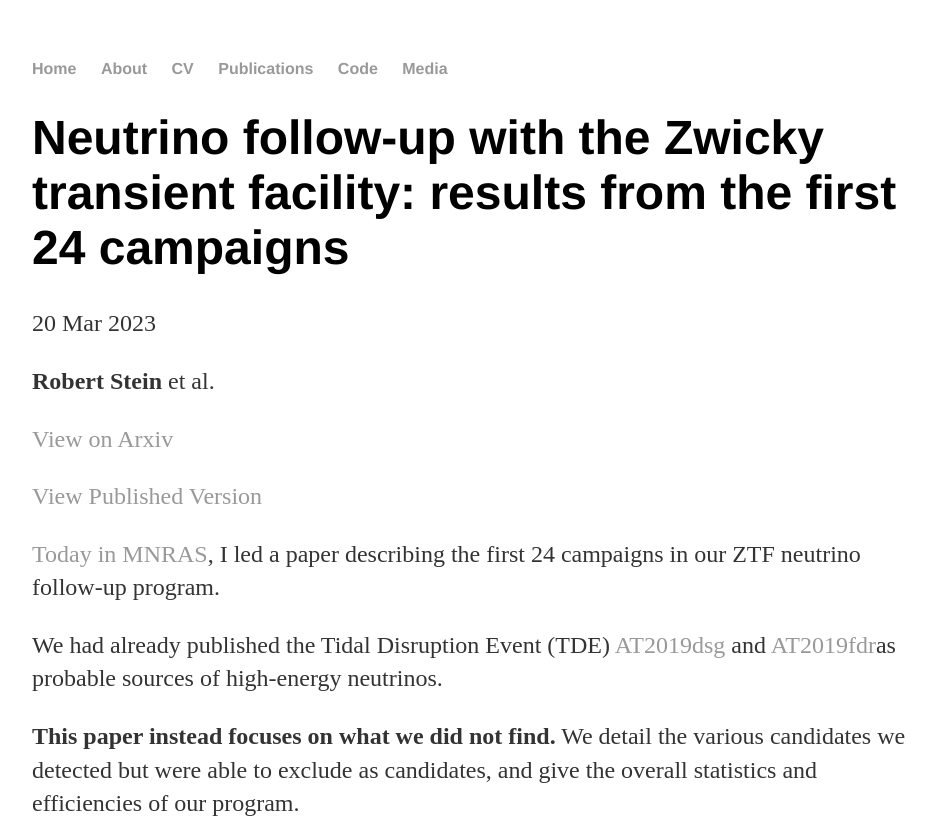
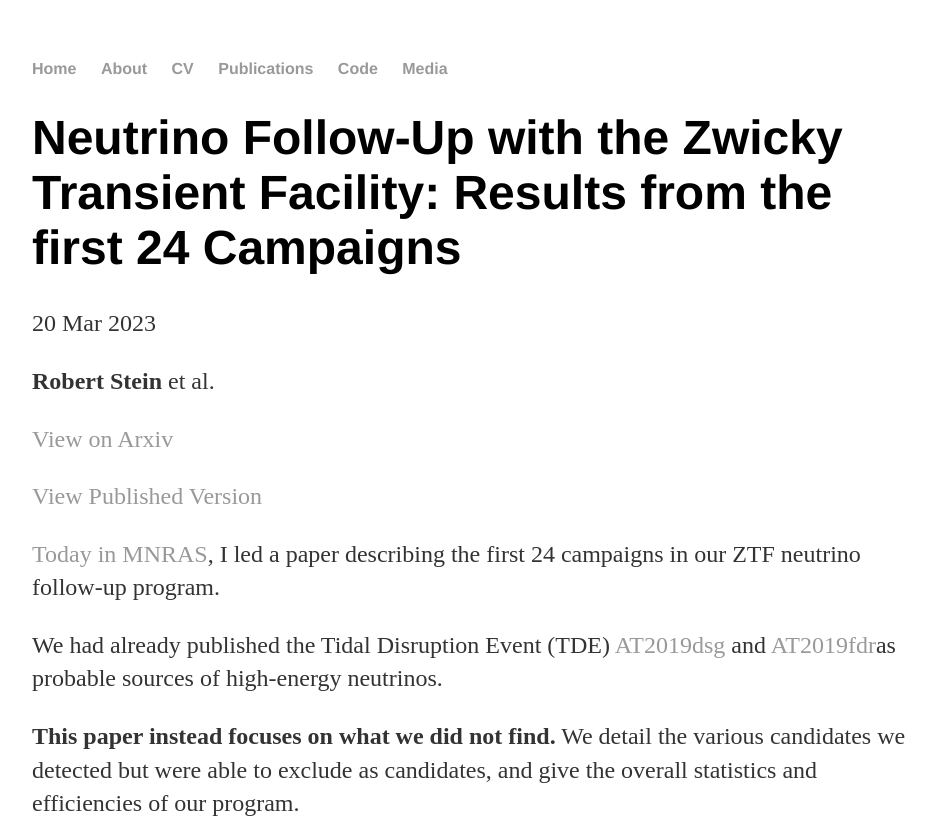
Before and after one commit to robertdstein/robertdstein.github.io, a Jekyll site: the page built from research/_posts/2023-03-20-nuztf.md, in a window 1280 px wide and 900 px high, cut to the strip 0-821 px from the top of the window. Shown: the whole strip, without its empty margins (160-1096 px from the left). Built offline with Jekyll 4.4.1, drawn with Linux system fonts in a browser that asks for light colours; comment, search, counter and statistics services are not loaded.

Commit message:
Capitals

```diff
--- a/research/_posts/2023-03-20-nuztf.md
+++ b/research/_posts/2023-03-20-nuztf.md
@@ -1,6 +1,6 @@
 ---
 layout: post
-title: "Neutrino follow-up with the Zwicky transient facility: results from the first 24 campaigns"
+title: "Neutrino Follow-Up with the Zwicky Transient Facility: Results from the first 24 Campaigns"
 author: "<b>Robert Stein</b> et al."
 date: 2023-03-20
 arxiv: "2203.17135"
```
Also changed, not shown: research/_posts/2021-02-22-at2019dsg.md (+1 -1 lines).
